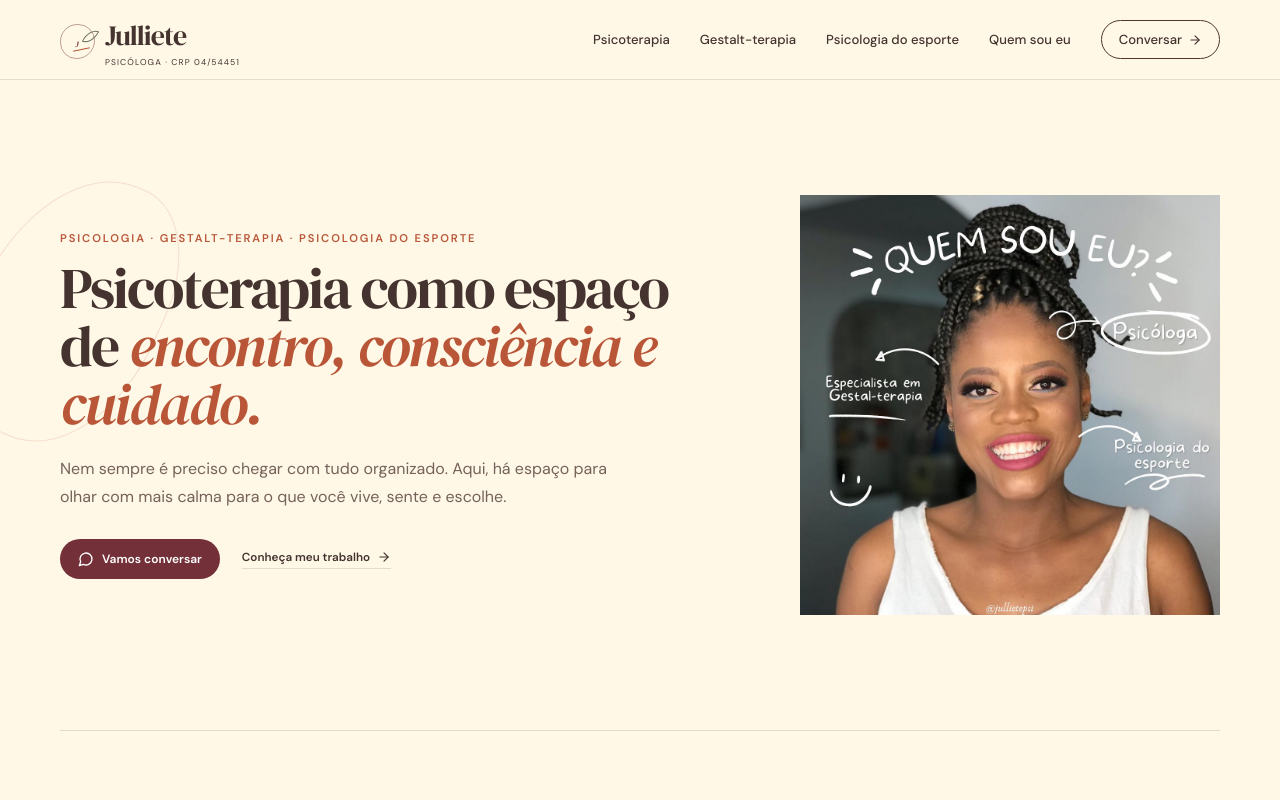
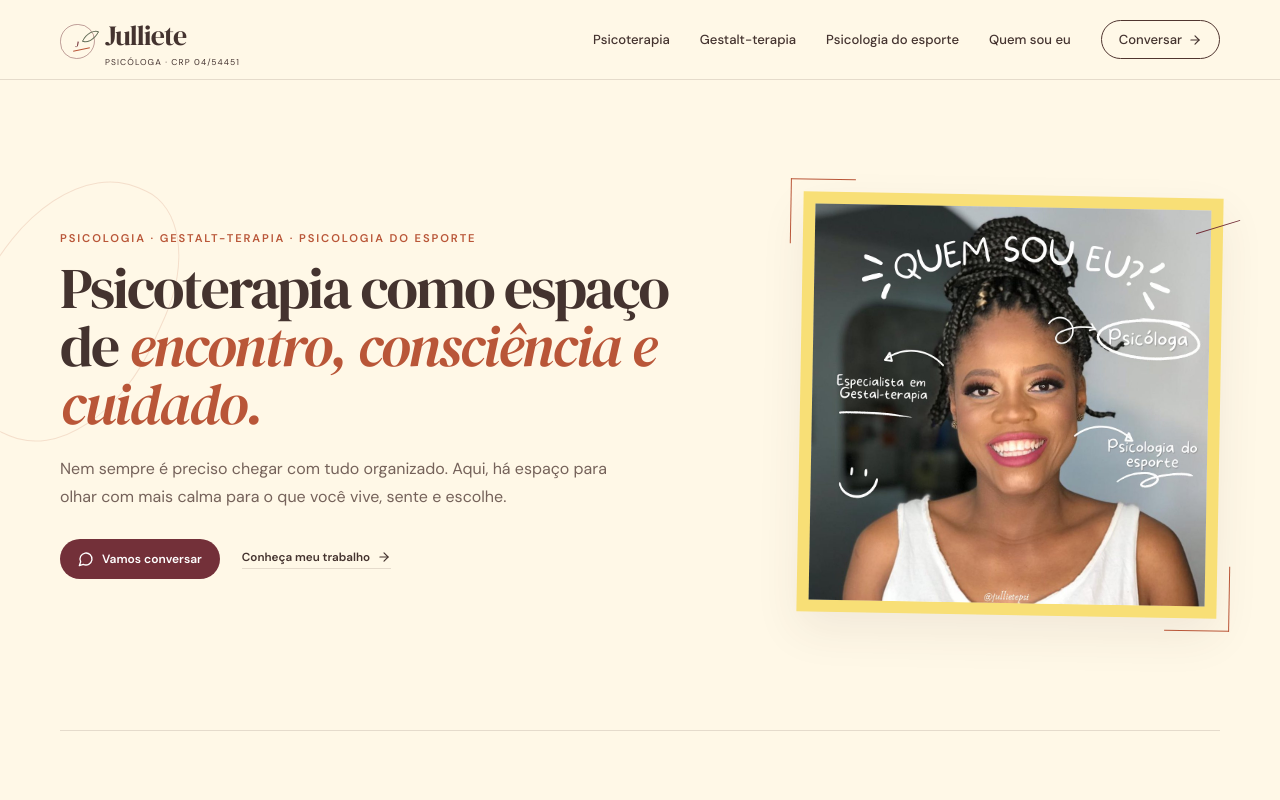
Before and after one commit to gustavo7anjos/julliete-psicologa, a React (Vite) app: page / in a window 1280 px wide. Shown: the top 800 px of the page. Built offline with nearby package versions, Linux system fonts and the light colour scheme.

Commit message:
style: integra arte de apresentacao e foto de formatura

```diff
--- a/src/styles.css
+++ b/src/styles.css
@@ -131,3 +131,15 @@ footer{padding:38px max(24px,calc((100vw - 1160px)/2)) 25px;display:grid;grid-te
 .portrait-values span:before{content:"·";margin-right:10px;color:var(--rust);font-style:normal}
 .about-footer{gap:0}
 @media(max-width:760px){.hero-portrait{width:min(86vw,350px)}.portrait-frame{padding:9px}.portrait-frame img{border-width:4px;transform:scale(1.09)}.portrait-values{gap:8px;font-size:.9rem}.portrait-values em,.portrait-values span{font-size:.92rem}.portrait-values span:before{margin-right:8px}}
+
+
+/* Editorial image swap: presentation artwork in hero, graduation portrait in about */
+.hero-editorial-image{position:relative;padding:12px;background:var(--cream);transform:rotate(1deg);box-shadow:0 18px 45px rgba(80,53,47,.08)}
+.hero-editorial-image:before{content:"";position:absolute;top:-13px;left:-13px;width:64px;height:64px;border-top:1px solid var(--rust);border-left:1px solid var(--rust)}
+.hero-editorial-image:after{content:"";position:absolute;right:-13px;bottom:-13px;width:64px;height:64px;border-right:1px solid var(--rust);border-bottom:1px solid var(--rust)}
+.hero-editorial-image img{position:relative;z-index:2;width:100%;height:auto;object-fit:contain;background:#fffdf8}
+.image-accent{position:absolute;z-index:3;right:-18px;top:28px;width:46px;height:1px;background:var(--wine);transform:rotate(-18deg)}
+.graduation-art{max-width:430px;padding:10px;background:var(--rust);transform:rotate(-1deg)}
+.graduation-art:before{inset:18px -18px -18px 18px;border-color:rgba(113,48,57,.28)}
+.graduation-art img{width:100%;aspect-ratio:4/5;object-fit:cover;object-position:center}
+@media(max-width:760px){.hero-editorial-image{width:min(88vw,390px);margin:auto;padding:8px;transform:rotate(.5deg)}.hero-editorial-image:before,.hero-editorial-image:after{width:48px;height:48px}.graduation-art{width:min(84vw,390px)}}
```
